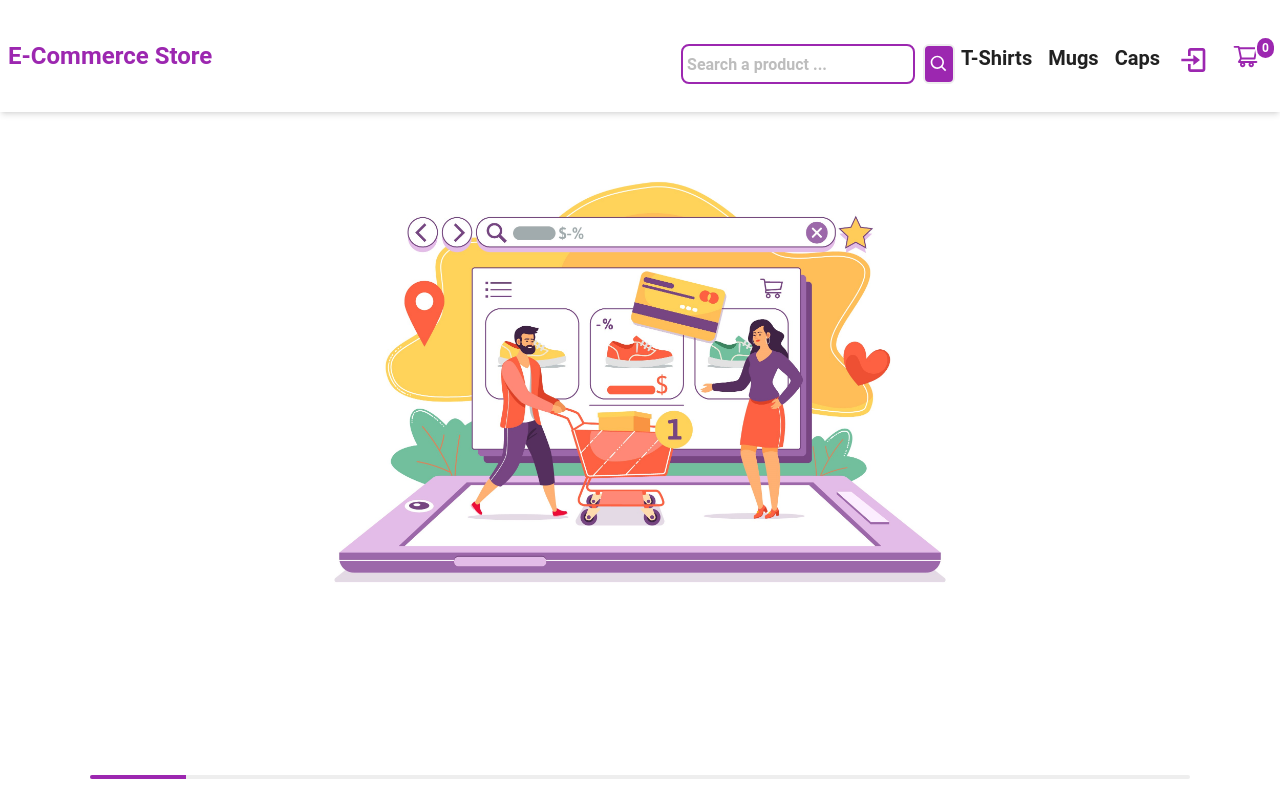
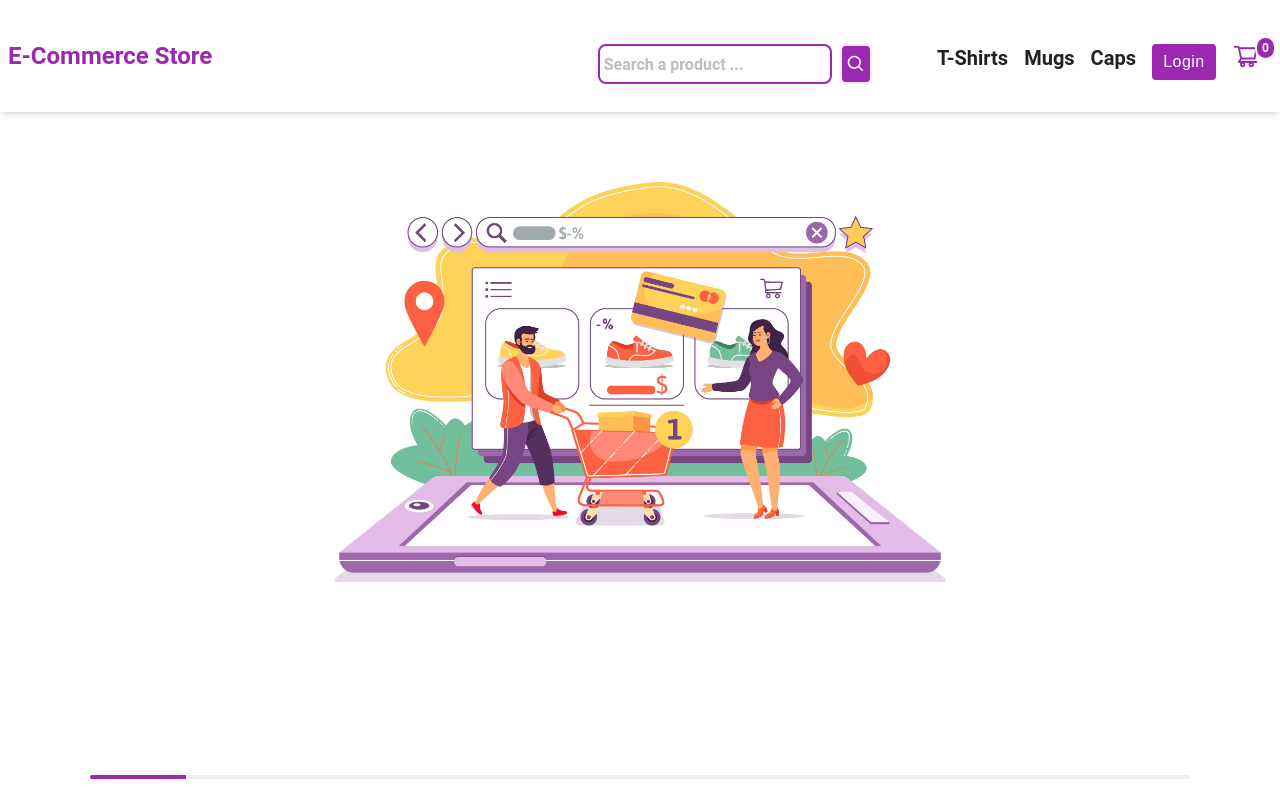
Before and after one commit to chinmayGhadigaonkar/E-Commerce-Store, a React (Vite) app: page / in a window 1280 px wide. Shown: the top 800 px of the page. Built offline with nearby package versions, Linux system fonts and the light colour scheme; no server answers.

Commit message:
Revert "Revert "filter working""
This reverts commit b47bb3098d652f5e000de3aba1e30dbf8dc50ea5.

```diff
--- a/src/components/common/Navbar.jsx
+++ b/src/components/common/Navbar.jsx
@@ -1,18 +1,24 @@
 import { useEffect, useState } from "react";
 import { HiOutlineMenu } from "react-icons/hi";
 import { AiOutlineShoppingCart } from "react-icons/ai";
-import { BiLogIn, BiLogOut,BiSearch } from "react-icons/bi";
+import { BiLogIn, BiLogOut, BiSearch } from "react-icons/bi";
 import { VITE_BACKEND_URL } from "../../config";
 import { Toaster, toast } from "react-hot-toast";
 import { Link, Navigate, useNavigate } from "react-router-dom";
 import { useDispatch, useSelector } from "react-redux";
 import { removeUser } from "../../store/Slice/userSlice";
 import Cart from "../cart/Cart";
+import * as React from "react";
+import Button from "@mui/material/Button";
+import Menu from "@mui/material/Menu";
+import MenuItem from "@mui/material/MenuItem";
+import Fade from "@mui/material/Fade";
+import { ColorButton } from "../../utils/BootstrapButton";
 
 const Navbar = () => {
   const [show, setShow] = useState(false);
   const [cart, setCart] = useState(false);
-  const [query ,setQuery] =useState("")
+  const [query, setQuery] = useState("");
 
   const navigate = useNavigate();
   const hamburgerClick = () => {
@@ -21,8 +27,7 @@ const Navbar = () => {
 
   const dispatch = useDispatch();
 
-
-  const {cartProduct} = useSelector((state) => state.cart);
+  const { cartProduct } = useSelector((state) => state.cart);
   const onLogout = async (e) => {
     e.preventDefault();
 
@@ -45,7 +50,16 @@ const Navbar = () => {
     }
   };
 
-  const productSearch = async(e)=>{
+  const [anchorEl, setAnchorEl] = React.useState(null);
+  const open = Boolean(anchorEl);
+  const handleClick = (event) => {
+    setAnchorEl(event.currentTarget);
+  };
+  const handleClose = () => {
+    setAnchorEl(null);
+  };
+
+  const productSearch = async (e) => {
     try {
       const res = await fetch(`${VITE_BACKEND_URL}/search/?query=${query}`, {
         method: "GET",
@@ -54,35 +68,33 @@ const Navbar = () => {
         },
         credentials: "include",
       });
-      console.log(query);
-      const { success,products } = await res.json();
+
+      const { success, products } = await res.json();
       if (success) {
         navigate(`/search`, {
           state: {
-            products
-          }
-        })
-      }
-      else{
+            products,
+          },
+        });
+      } else {
         navigate(`/search`, {
           state: {
-            products
-          }
-        })
-        toast.error("Product is not our list")
+            products,
+          },
+        });
+        toast.error("Product is not our list");
       }
-      setQuery("")
+      setQuery("");
     } catch {
       toast.error("Something went's wrong. Please try again");
     }
-
-  }
+  };
   const handleChange = (e) => {
     setQuery(e.target.value);
-  }
-  const handleonSearch = ()=>{
-    productSearch()
-  }
+  };
+  const handleonSearch = () => {
+    productSearch();
+  };
   return (
     <>
       <div className="sm:h-28 h-32  shadow-md  flex flex-col overflow-hidden-x md:flex-row w-[100%] justify-between items-center  z-30  ">
@@ -93,18 +105,35 @@ const Navbar = () => {
             </h1>
           </Link>
           <div className="menu md:hidden  w-[50px] h-[50px]   ">
-            <HiOutlineMenu onClick={hamburgerClick} className=" cursor-pointer h-10 w-12 m-auto pr-1 text-purple-500"></HiOutlineMenu>
+            <HiOutlineMenu
+              onClick={hamburgerClick}
+              className=" cursor-pointer h-10 w-12 m-auto pr-1 text-purple-500"></HiOutlineMenu>
           </div>
         </div>
 
-        <div className={` z-50 opacity-[1] shadow-md md:shadow-none py-5 order-3 flex md:order-2  md:justify-end mx-4 font-bold text-center w-[100%] md:w-[80%] md:h-20 h-52 bg-white list-none space-x-4  transition-transform duration-200 md:translate-x-0 ${show? "translate-x-0 md:flex-row flex-col ": "translate-x-[1000px]  " }   `}>
-        <li className="my-2  w-64 mr-2 space-x-2  flex font-semibold text-gray-900 md:text-md text-center  ">
-            <input type="text" name="search" id="search" value={query} onChange={handleChange} className="w-60 h-10 pl-1  border-2 border-purple-500  outline-none rounded-lg " placeholder="Search a product ..." />
+        <div
+          className={` z-50 opacity-[1] shadow-md md:shadow-none py-5 order-3 flex md:order-2  md:justify-end mx-4 font-bold text-center w-[100%] md:w-[80%] md:h-20 h-72 bg-white list-none space-x-4  transition-transform duration-200 md:translate-x-0 ${
+            show
+              ? "translate-x-0 md:flex-row flex-col "
+              : "translate-x-[1000px]  "
+          }   `}>
+          <li className="my-2  w-64 space-x-2 mx-auto  flex font-semibold text-gray-900 md:text-md text-center  ">
+            <input
+              type="text"
+              name="search"
+              id="search"
+              value={query}
+              onChange={handleChange}
+              className="w-60 h-10 pl-1  border-2 border-purple-500  outline-none rounded-lg "
+              placeholder="Search a product ..."
+            />
             <span>
-              <button className="h-10 w-8 border-2 rounded-md bg-purple-500" onClick={handleonSearch}>
-              <BiSearch className=" cursor-pointer h-5 w-5 m-auto text-white" />
+              <button
+                className="h-10 w-8 border-2 rounded-md bg-purple-500"
+                onClick={handleonSearch}>
+                <BiSearch className=" cursor-pointer h-5 w-5 m-auto text-white" />
               </button>
-              </span>
+            </span>
           </li>
 
           <li className="my-2 font-semibold text-gray-900 md:text-xl text-center  hover:text-purple-500 ">
@@ -116,7 +145,54 @@ const Navbar = () => {
           <li className="my-2 font-semibold text-gray-900  md:text-xl text-center hover:text-purple-500  ">
             <Link to="/Caps">Caps</Link>
           </li>
-          <li>
+          <li className="my-2 font-semibold text-gray-900  md:text-xl text-center hover:text-purple-500  ">
+            {!localStorage.getItem("userInfo") ? (
+              <div>
+                <Link to="/login">
+                  <ColorButton
+                    id="fade-button"
+                    size="small"
+                    aria-controls={open ? "fade-menu" : undefined}
+                    aria-haspopup="true"
+                    aria-expanded={open ? "true" : undefined}
+                    onClick={handleClick}>
+                    Login
+                  </ColorButton>
+                </Link>
+              </div>
+            ) : (
+              <div>
+                <ColorButton
+                  id="fade-button"
+                  size="small"
+                  aria-controls={open ? "fade-menu" : undefined}
+                  aria-haspopup="true"
+                  aria-expanded={open ? "true" : undefined}
+                  onClick={handleClick}>
+                  Dashboard
+                </ColorButton>
+                <Menu
+                  id="fade-menu"
+                  MenuListProps={{
+                    "aria-labelledby": "fade-button",
+                  }}
+                  anchorEl={anchorEl}
+                  open={open}
+                  onClose={handleClose}
+                  TransitionComponent={Fade}>
+                  <MenuItem onClick={handleClose}>Profile</MenuItem>
+                  <MenuItem onClick={handleClose}>My account</MenuItem>
+                  <MenuItem onClick={handleClose}>
+                    <Link to="/">
+                      {/* <BiLogOut  className="text-purple-500 border-2 h-5 text-xl  cursor-pointer  "/> */}
+                      <span onClick={onLogout}>Logout</span>
+                    </Link>
+                  </MenuItem>
+                </Menu>
+              </div>
+            )}
+          </li>
+          {/* <li>
             {!localStorage.getItem("userInfo") ? (
               <div className=" mx-auto  w-10">
                 <Link to="/login">
@@ -126,15 +202,22 @@ const Navbar = () => {
             ) : (
               <div className="mx-auto w-10">
                 <Link to="/">
-                <BiLogOut  onClick={onLogout} className="w-8 h-12  text-purple-500  cursor-pointer  "  />
+                  <BiLogOut
+                    onClick={onLogout}
+                    className="w-8 h-12  text-purple-500  cursor-pointer  "
+                  />
                 </Link>
               </div>
             )}
-          </li>
+          </li> */}
         </div>
 
         <div className=" md:static  sm:relative   inline-flex mr-0   duration-200   -top-5  md:order-3 w-12  sm:justify-between items-end  order-2  ml-auto ">
-          <AiOutlineShoppingCart onClick={() => {setCart(true)}} className="w-8 h-12  text-purple-500  cursor-pointer"></AiOutlineShoppingCart>
+          <AiOutlineShoppingCart
+            onClick={() => {
+              setCart(true);
+            }}
+            className="w-8 h-12  text-purple-500  cursor-pointer"></AiOutlineShoppingCart>
           <div className=" relative inline-flex items-center justify-center w-6 h-6 text-xs font-bold text-white bg-purple-500 border-2 border-white rounded-full -top-5 right-1 dark:border-purple-500 ">
             {cartProduct.length}
           </div>
@@ -142,7 +225,10 @@ const Navbar = () => {
       </div>
       <div
         className={` h-full w-[100vw] md:w-[30vw] bg-white  z-50 opacity-[1] overflow-hidden-x absolute top-0 right-0  ${
-          cart? "translate-x-0 visible transition-transform duration-200": "translate-x-[1000px] hidden "}`}>
+          cart
+            ? "translate-x-0 visible transition-transform duration-200"
+            : "translate-x-[1000px] hidden "
+        }`}>
         <Cart setCart={setCart}></Cart>
       </div>
       <Toaster position="top-right" reverseOrder={false} />
--- /dev/null
+++ b/src/utils/BootstrapButton.js
@@ -0,0 +1,17 @@
+import * as React from "react";
+import { styled } from "@mui/material/styles";
+import Button from "@mui/material/Button";
+import Stack from "@mui/material/Stack";
+
+import { purple } from "@mui/material/colors";
+
+export const ColorButton = styled(Button)(({ theme }) => ({
+  color: theme.palette.getContrastText(purple[500]),
+  textTransform: 'none',
+  fontSize: 16,
+  backgroundColor: purple[500],
+  fontFamily:['sans-serif'],
+  "&:hover": {
+    backgroundColor: purple[700],
+  },
+}));
```
